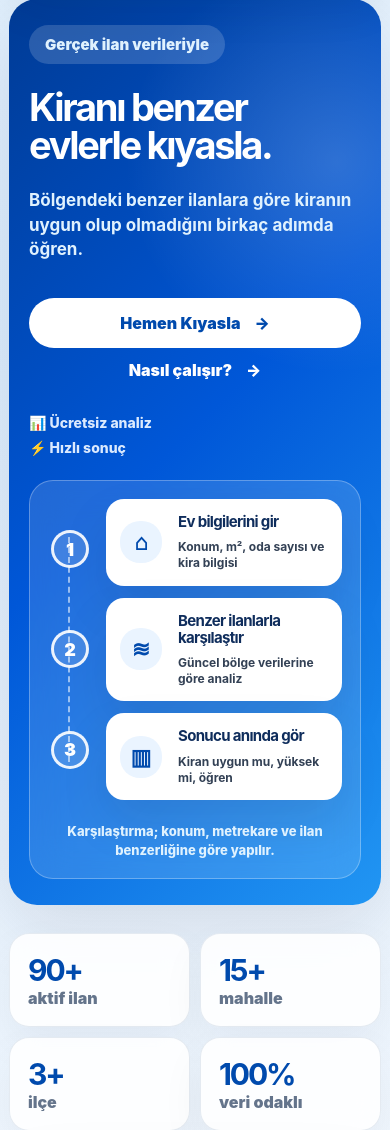
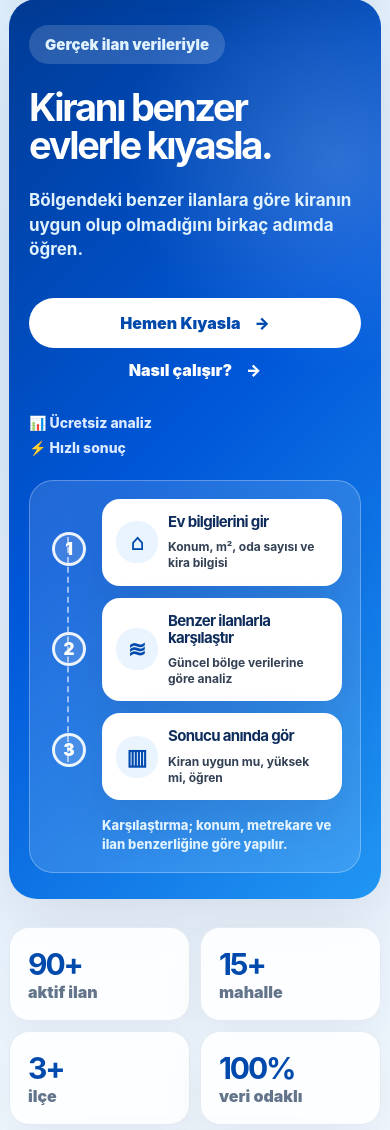
Before and after one commit to suedaunal/rent-price-dss, a Flask app: page / in a window 390 px wide. Shown: the part 87-1217 px from the top of the page. Run offline with Flask 3, Linux system fonts and the light colour scheme; data that the repository does not hold is empty; some libraries are stand-ins or nearby versions.

Commit message:
Fix mobile hero step layout

```diff
--- a/static/style.css
+++ b/static/style.css
@@ -1577,8 +1577,8 @@ button {
     min-height: auto;
     padding: 18px;
     display: grid;
-    grid-template-columns: 44px 1fr;
-    gap: 14px;
+    grid-template-columns: 42px minmax(0, 1fr);
+    gap: 12px;
     align-items: stretch;
     border-radius: 24px;
 }
@@ -1598,26 +1598,29 @@ button {
 }
 
 .process-line span {
-    width: 38px;
-    height: 38px;
-    font-size: 18px;
+    width: 34px;
+    height: 34px;
+    font-size: 17px;
 }
 
 .process-cards {
     grid-column: 2;
     width: 100%;
+    min-width: 0;
     display: grid;
     gap: 12px;
 }
 
 .process-card {
     width: 100%;
+    min-width: 0;
     min-height: auto;
     display: grid;
-    grid-template-columns: 46px 1fr;
-    gap: 12px;
+    grid-template-columns: 42px minmax(0, 1fr);
+    gap: 10px;
     padding: 14px;
     border-radius: 18px;
+    box-sizing: border-box;
 }
 
 .process-icon {
@@ -1637,9 +1640,10 @@ button {
 }
 
 .process-note {
-    grid-column: 1 / -1;
-    margin-top: 8px;
-    text-align: center;
+    grid-column: 2;
+    width: 100%;
+    margin-top: 4px;
+    text-align: left;
     font-size: 13px !important;
     line-height: 1.4;
 }
```
